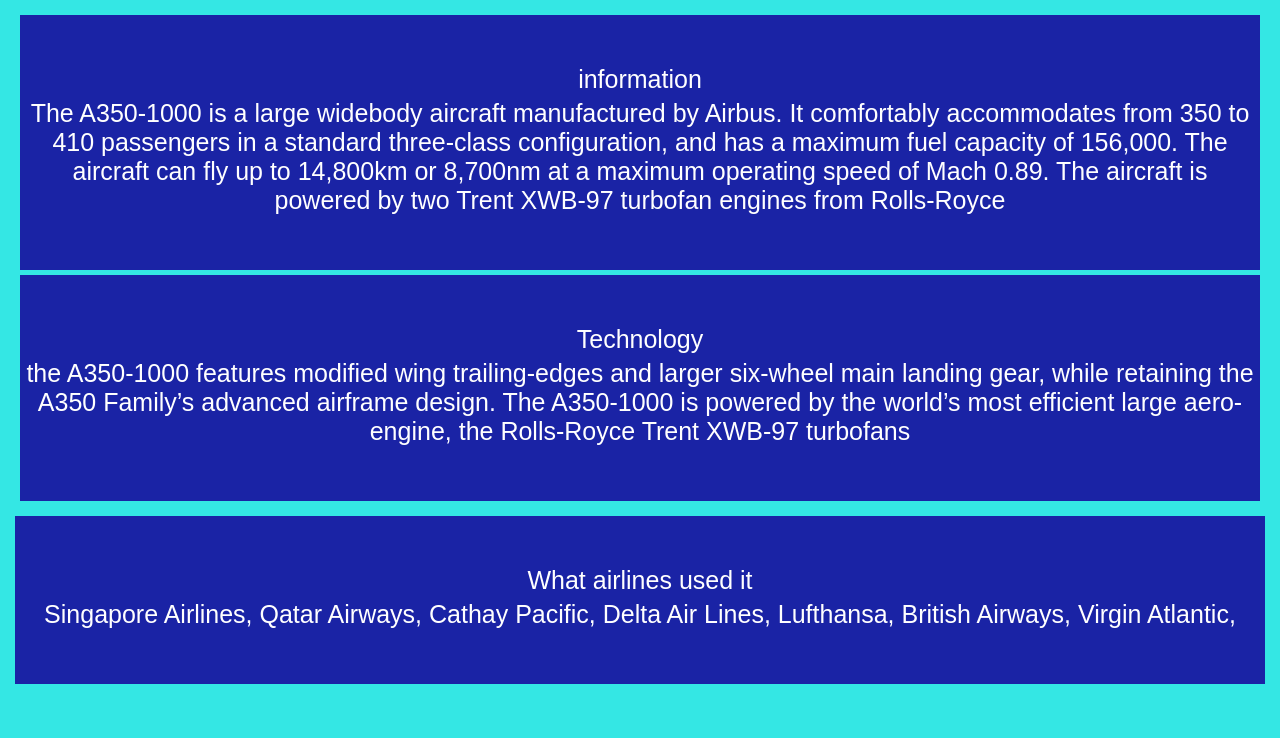
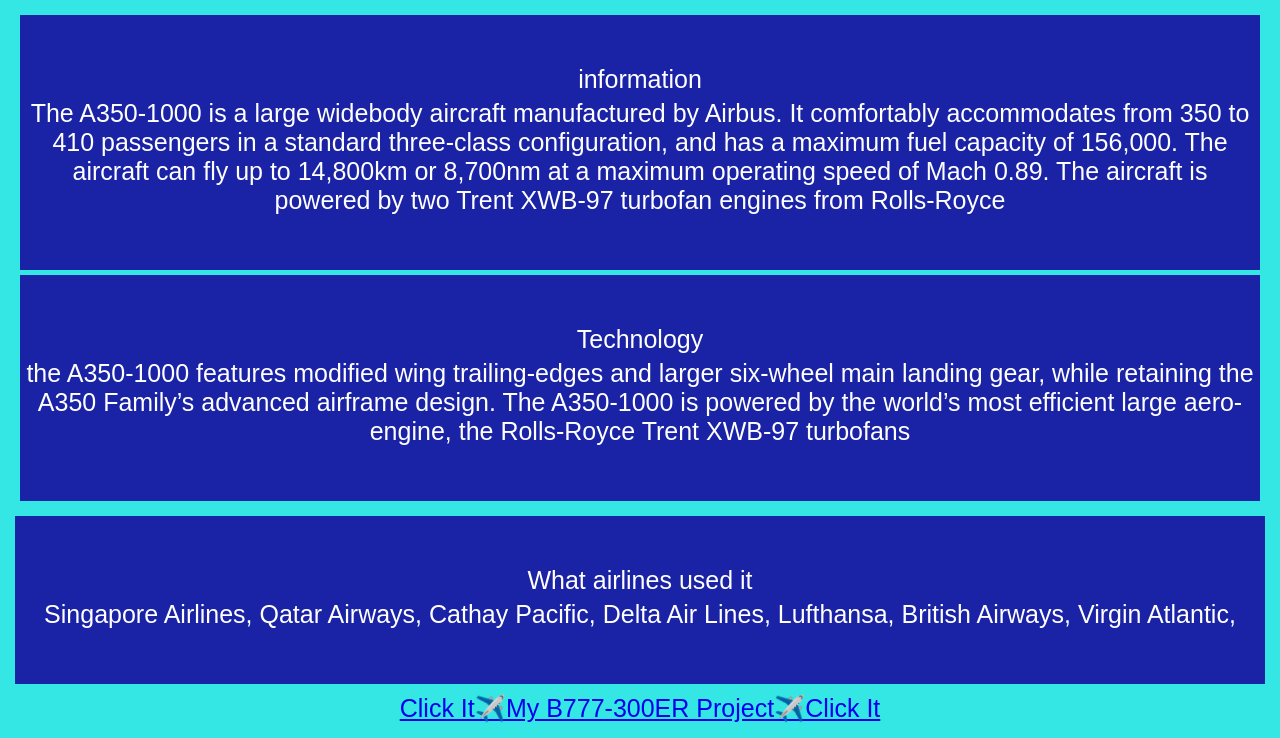
Before and after one commit to Tcraftvn/Ccaagain, a plain HTML site: page index.html in a window 1280 px wide. Shown: the part 1036-1774 px from the top of the page. Before the commit the page ends 1735 px from the top, so only its background shows below. Drawn offline with Linux system fonts and the light colour scheme.

Commit message:
Update index.html

```diff
--- a/index.html
+++ b/index.html
@@ -2,6 +2,7 @@
 <html></html>
 <head>
 <link rel="stylesheet" href="Style.css">
+<link rel="icon" href="favicon.ico" type="image/x-icon">
 <title>Plane</title>
 </head>
 <body>
@@ -30,4 +31,7 @@
             British Airways,
             Virgin Atlantic,</p>
     </footer>
+    <a href="https://tcraftvn.github.io/Ccaagain2/">
+        Click It✈️My B777-300ER Project✈️Click It
+    </a>
 </body>
```
